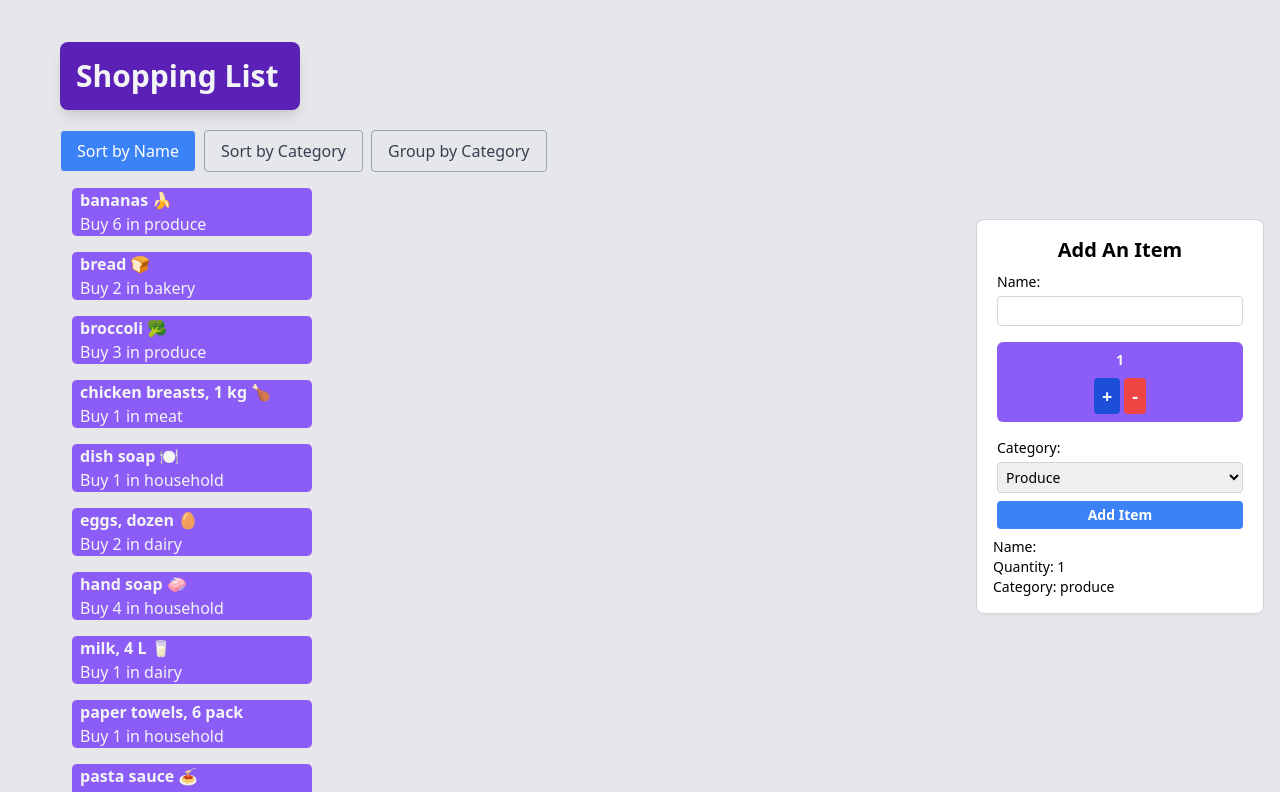
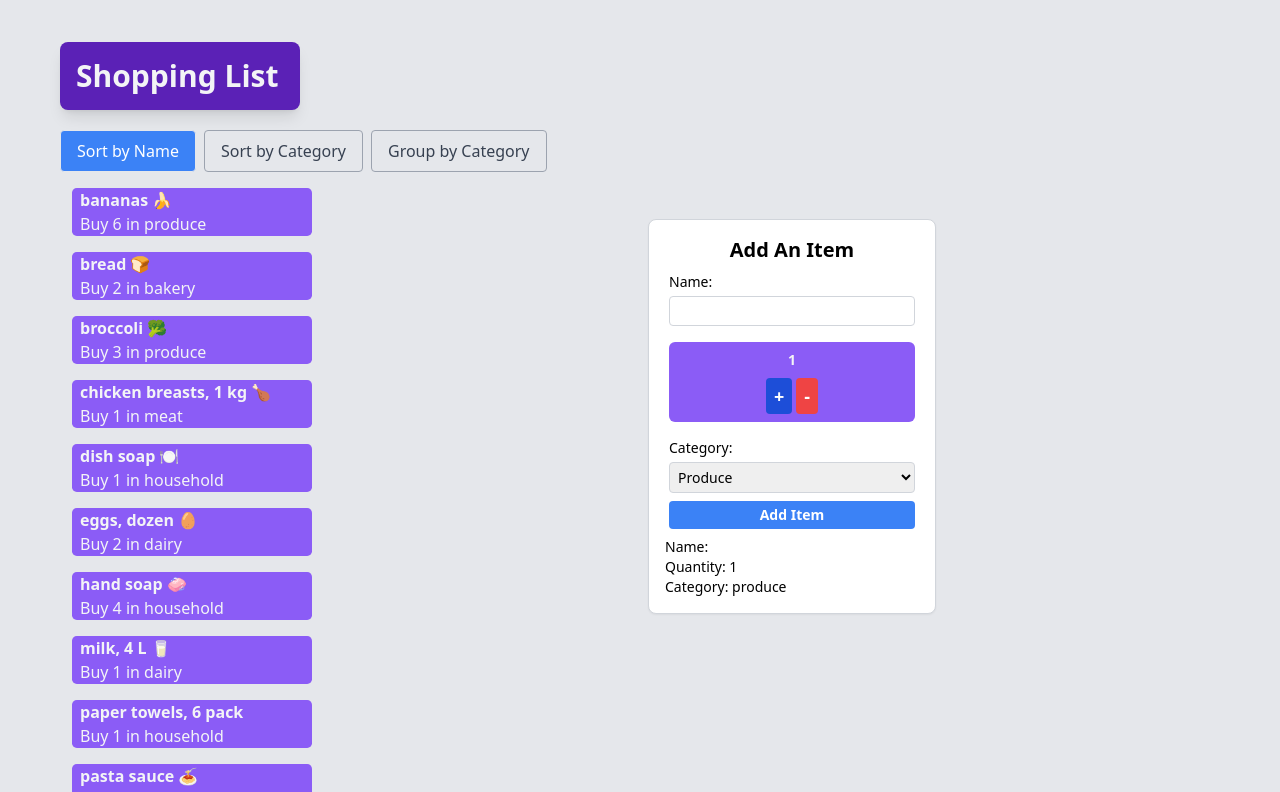
Before and after one commit to rgawalko/cprg306-assignments, a Next.js app: page /week-7 in a window 1280 px wide. Shown: the top 792 px of the page. Built offline with nearby package versions, Linux system fonts and the light colour scheme.

Commit message:
Update page.js

```diff
--- a/app/week-7/page.js
+++ b/app/week-7/page.js
@@ -17,11 +17,11 @@ export default function Page() {
     };
 
     return (
-        <div className="bg-gray-200 min-h-screen flex">
-            <div className="flex-1 p-4">
+        <div className="bg-gray-200 min-h-screen flex p-4 space-x-4">
+            <div className="flex-1">
                 <ItemList items={items} onDelete={handleDelete} />
             </div>
-            <div className="w-1/4 p-4 flex justify-center items-start">
+            <div className="flex-1">
                 <NewItem onAddItem={handleAddItem} />
             </div>
         </div>
```
